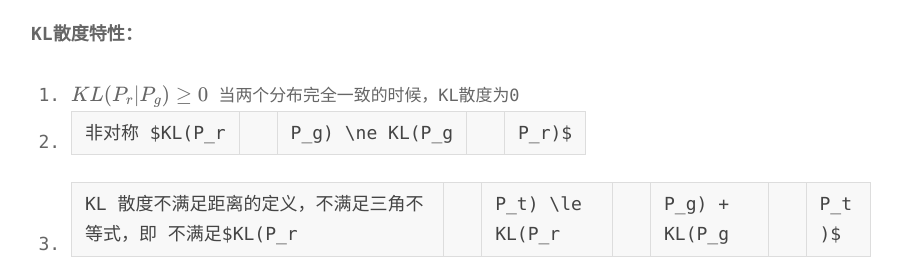
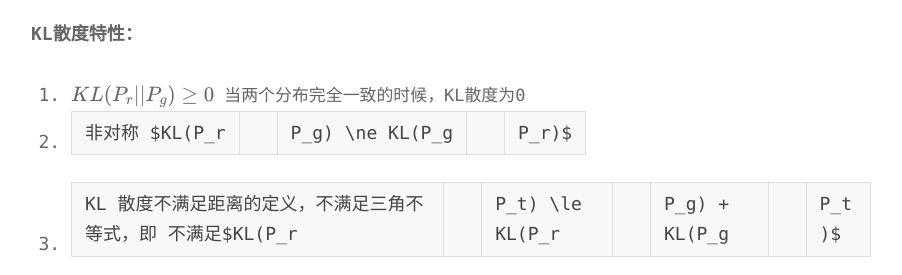
Before and after one commit to selous123/selous123.github.io, a Jekyll site: the page built from _posts/2020-03-15-生成模型(GAN)总结.md, in a window 1280 px wide and 900 px high, scrolled down 410 px. Shown: the part 178-453 px from the top of the window, without its empty margins (189-1091 px from the left). Built offline with Jekyll 4.4.1, drawn with Linux system fonts in a browser that asks for light colours; formulas are drawn with MathJax 3; a script that is not in the unit is left out; comment, search, counter and statistics services are not loaded.

Commit message:
修改格式

```diff
--- a/_posts/2020-03-15-生成模型(GAN)总结.md
+++ b/_posts/2020-03-15-生成模型(GAN)总结.md
@@ -23,7 +23,7 @@ $$KL(P_r || P_g) = \int_x log(\frac{P_r(x)}{P_g(x)})P_r(x)dx$$
 
 **KL散度特性：**
 
-1. $KL(P_r \| P_g) \ge 0$ 当两个分布完全一致的时候，KL散度为0
+1. $KL(P_r \|\| P_g) \ge 0$ 当两个分布完全一致的时候，KL散度为0
 
 2. 非对称 $KL(P_r || P_g) \ne KL(P_g || P_r)$
 
```
